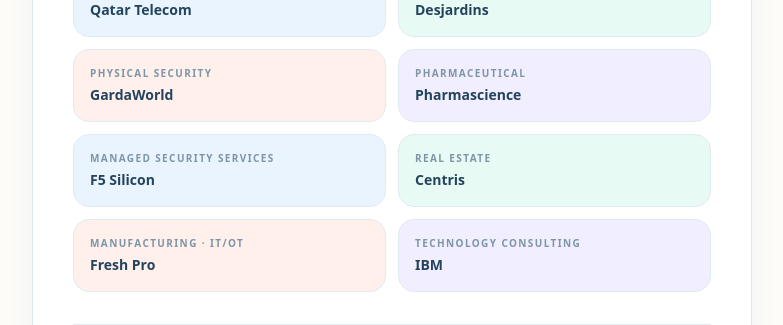
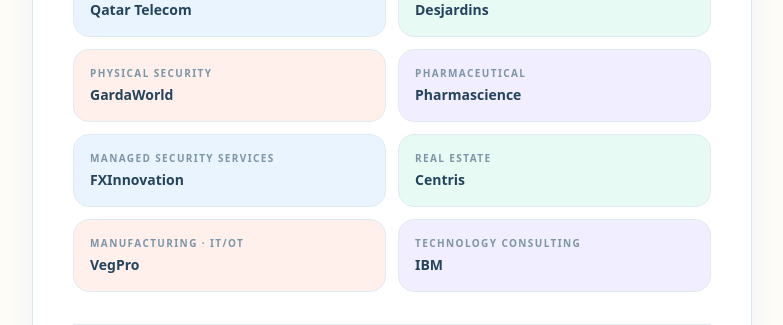
Before and after one commit to bizidwassim-design/brainfortsecurity.com, a Next.js app: page /bibliographie-wassim-bizid in a window 1280 px wide. Shown: the part 2024-2349 px from the top of the page, without its empty margins (488-1271 px from the left). Built offline with nearby package versions, Linux system fonts and the light colour scheme.

Commit message:
Correct employer names in portfolio biography

```diff
--- a/src/app/bibliographie-wassim-bizid/page.tsx
+++ b/src/app/bibliographie-wassim-bizid/page.tsx
@@ -99,9 +99,9 @@
   { sector: "Financial services", organisation: "Desjardins" },
   { sector: "Physical security", organisation: "GardaWorld" },
   { sector: "Pharmaceutical", organisation: "Pharmascience" },
-  { sector: "Managed security services", organisation: "F5 Silicon" },
+  { sector: "Managed security services", organisation: "FXInnovation" },
   { sector: "Real estate", organisation: "Centris" },
-  { sector: "Manufacturing · IT/OT", organisation: "Fresh Pro" },
+  { sector: "Manufacturing · IT/OT", organisation: "VegPro" },
   { sector: "Technology consulting", organisation: "IBM" },
 ] as const;
 
```
